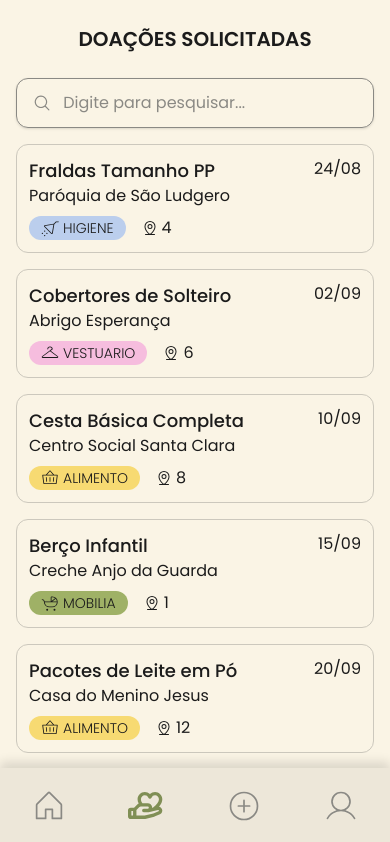
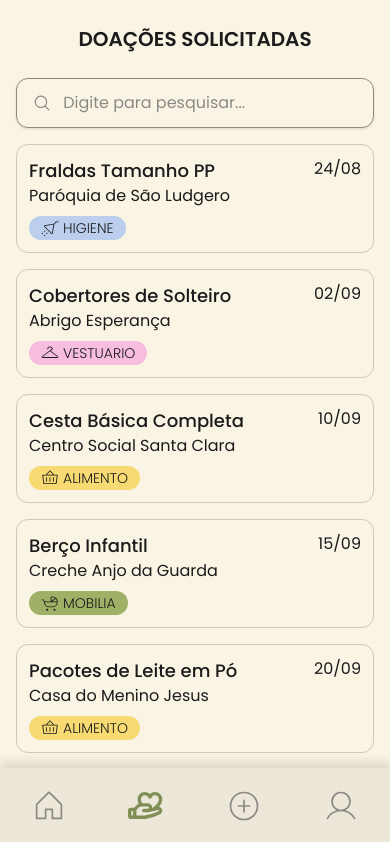
Before and after one commit to larascremin/donations-web-app, a React (Vite) app: page /finder in a window 390 px wide. Shown: the top 842 px of the page. Built offline with nearby package versions, Linux system fonts and the light colour scheme.

Commit message:
update components

```diff
--- a/src/components/DonationCard.jsx
+++ b/src/components/DonationCard.jsx
@@ -1,8 +1,10 @@
 import React from "react";
 import { MapPinLine } from "@phosphor-icons/react";
 import { categoryColors, categoryIcons } from "../services/Variables";
+import { useMediaQuery } from "react-responsive";
 
 const DonationCard = ({ title, date, requester, category, location }) => {
+  const isMobile = useMediaQuery({ maxWidth: 768 });
   const key = category?.toLowerCase();
   const bgColor = categoryColors[key] || "bg-gray-300";
   const IconComponent = categoryIcons[key] || "";
@@ -22,8 +24,15 @@ const DonationCard = ({ title, date, requester, category, location }) => {
           <h5 className="uppercase text-sm">{category}</h5>
         </div>
         <div className="flex items-center gap-1 text-[var(--base-05)]">
-          <MapPinLine size={16} />
-          <p>{location}</p>
+          {isMobile ? (
+            ""
+          ) : (
+            <>
+              {" "}
+              <MapPinLine size={16} />
+              <p>{location}</p>
+            </>
+          )}
         </div>
       </div>
     </div>
--- a/src/components/NavigationBar.jsx
+++ b/src/components/NavigationBar.jsx
@@ -45,7 +45,7 @@ function NavigationBar() {
           </button>
           <button
             className="w-1/4 flex items-center justify-center"
-            onClick={() => navigate("/donation/user")}
+            onClick={() => navigate("/donation")}
           >
             <PlusCircle
               size={36}
@@ -123,7 +123,7 @@ function NavigationBar() {
             className={`flex items-center rounded-lg px-4 py-2 gap-4 ${
               path.startsWith("/donation") ? "bg-[var(--bg-green)]" : ""
             } `}
-            onClick={() => navigate("/donation/user")}
+            onClick={() => navigate("/donation")}
           >
             <PlusCircle
               size={32}
```
